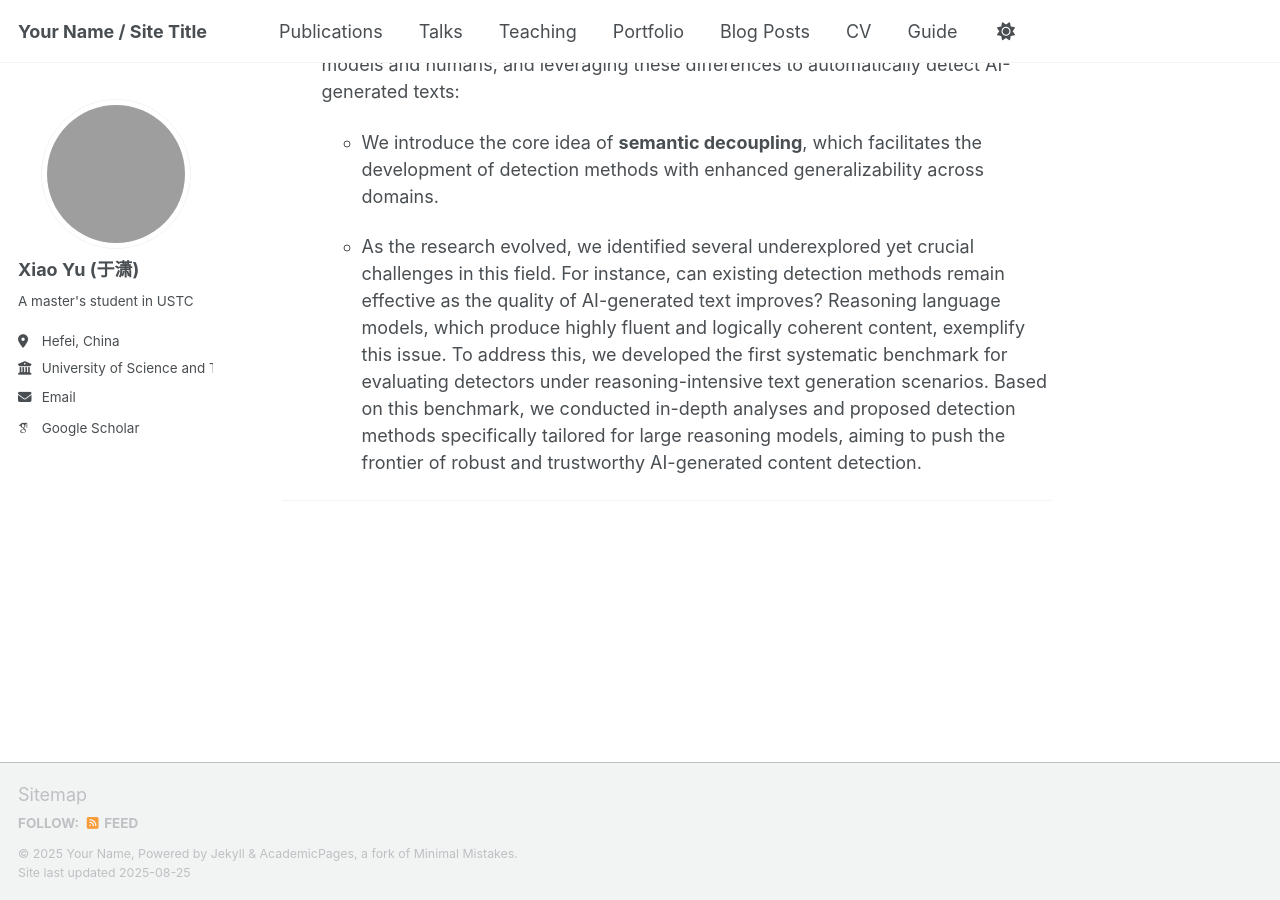
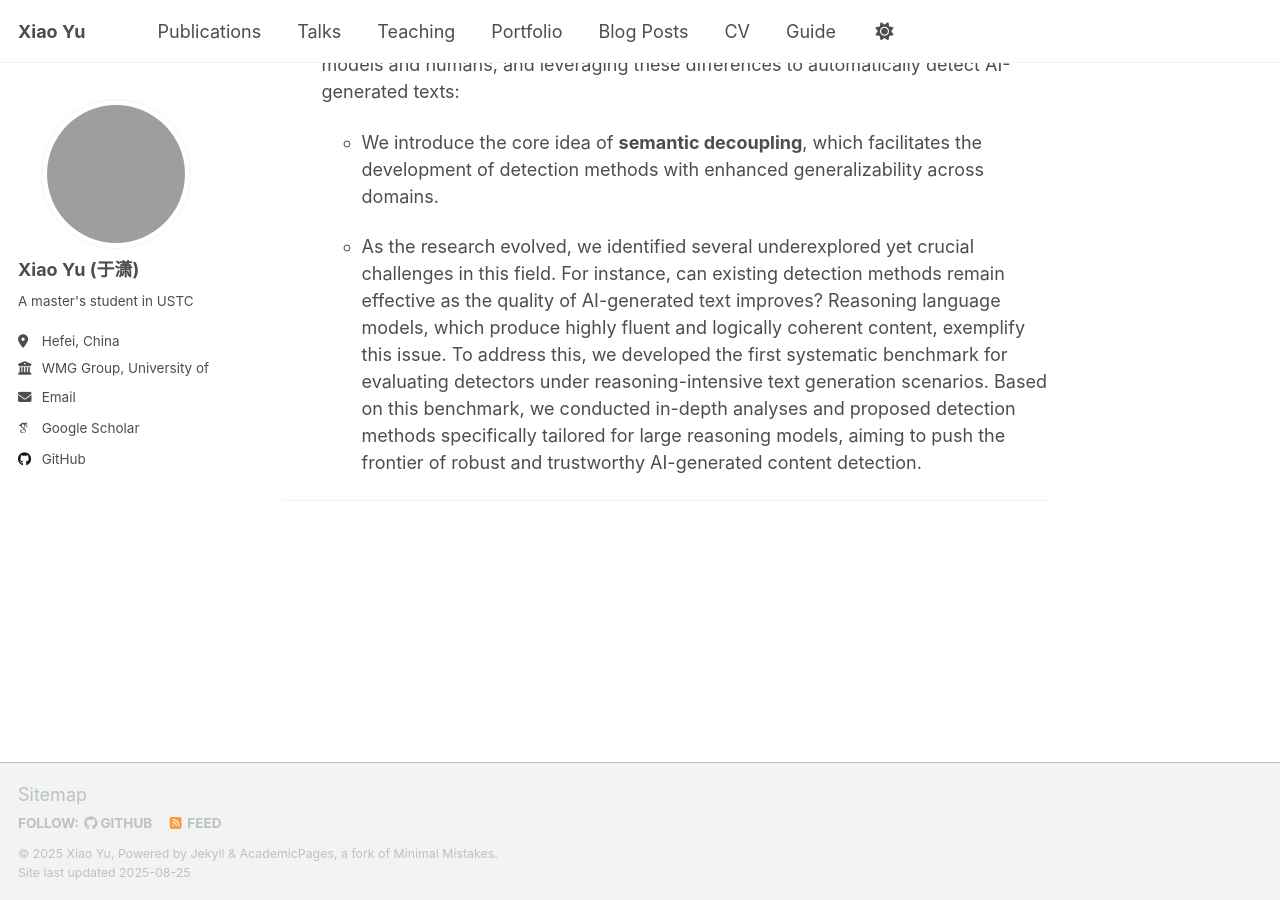
Before and after one commit to happy-Moer/yuxiao.github.io, a Jekyll site: the page built from _pages/about.md, in a window 1280 px wide and 900 px high, scrolled down 836 px. Built offline with Jekyll 4.4.1, drawn with Linux system fonts in a browser that asks for light colours; some web fonts are replaced; a script that is not in the unit is left out.

Commit message:
Update _config.yml

```diff
--- a/_config.yml
+++ b/_config.yml
@@ -9,9 +9,9 @@
 # Basic Site Settings
 locale                   : "en-US"
 site_theme               : "default" # Currently available options are "default", "air"
-title                    : "Your Name / Site Title"
+title                    : "Xiao Yu"
 title_separator          : "-"
-name                     : &name "Your Name"
+name                     : &name "Xiao Yu"
 description              : &description "personal description"
 url                      : https://happy-moer.github.io/yuxiao.github.io/ # the base hostname & protocol for your site e.g. "https://[your GitHub username].github.io" or if you already have some other page hosted on Github then use "https://[your GitHub username].github.io/[Your Repo Name]"
 baseurl                  : "" # the subpath of your site, e.g. "/blog"
@@ -27,7 +27,7 @@ author:
   pronouns         : # example: "she/her"
   bio              : "A master's student in USTC"
   location         : "Hefei, China"
-  employer         : "University of Science and Technology of China"
+  employer         : "WMG Group, University of Science and Technology of China"
   uri              : # URL
   email            : "yuxiao1217@mail.ustc.edu.cn"
 
@@ -47,7 +47,7 @@ author:
   bitbucket        : # Username - Update with your username on the site
   codepen          : # Username
   dribbble         : # Username
-  # github           : "academicpages"
+  github           : "https://github.com/happy-Moer"
   kaggle           : # Username
   stackoverflow    : # User number or user number and name (i.e., use "1" or "1/jeff-atwood")
 
```
